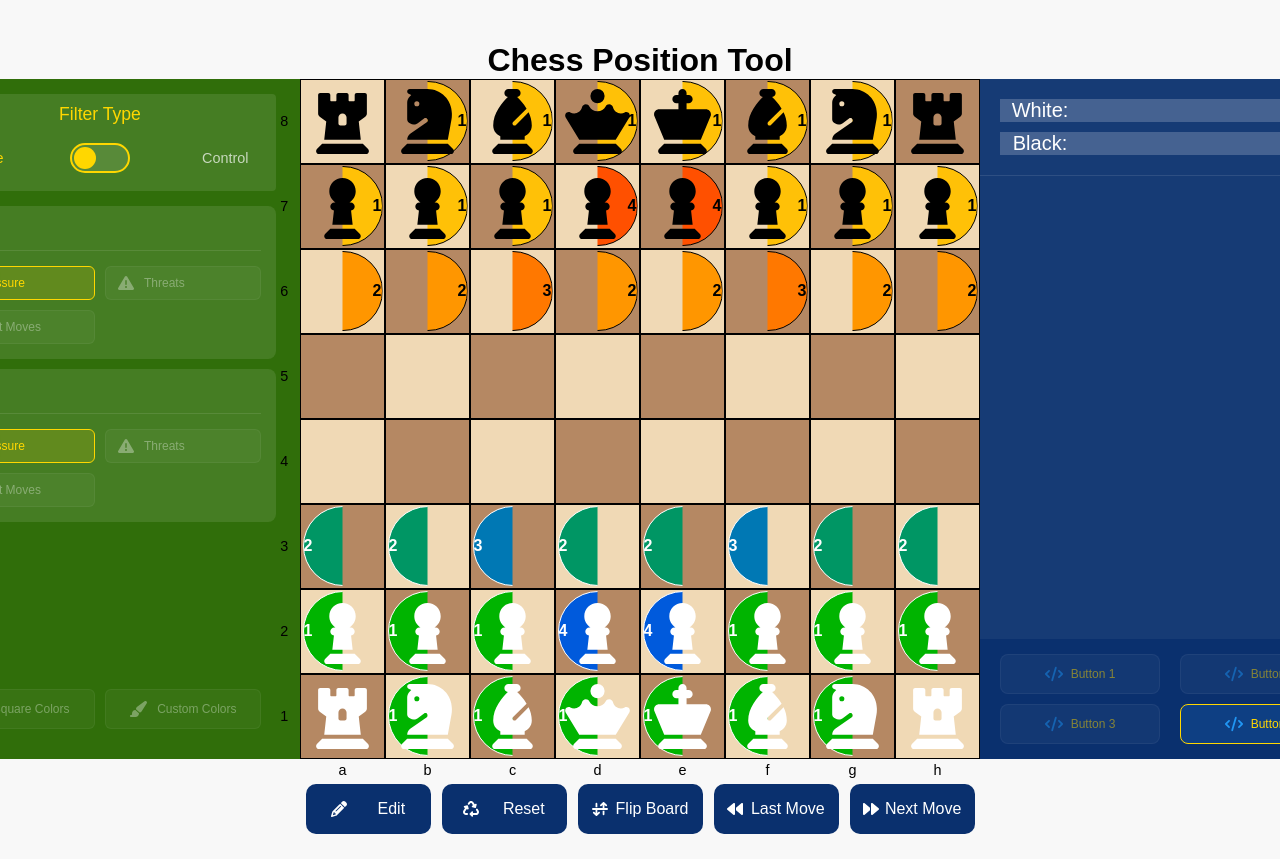
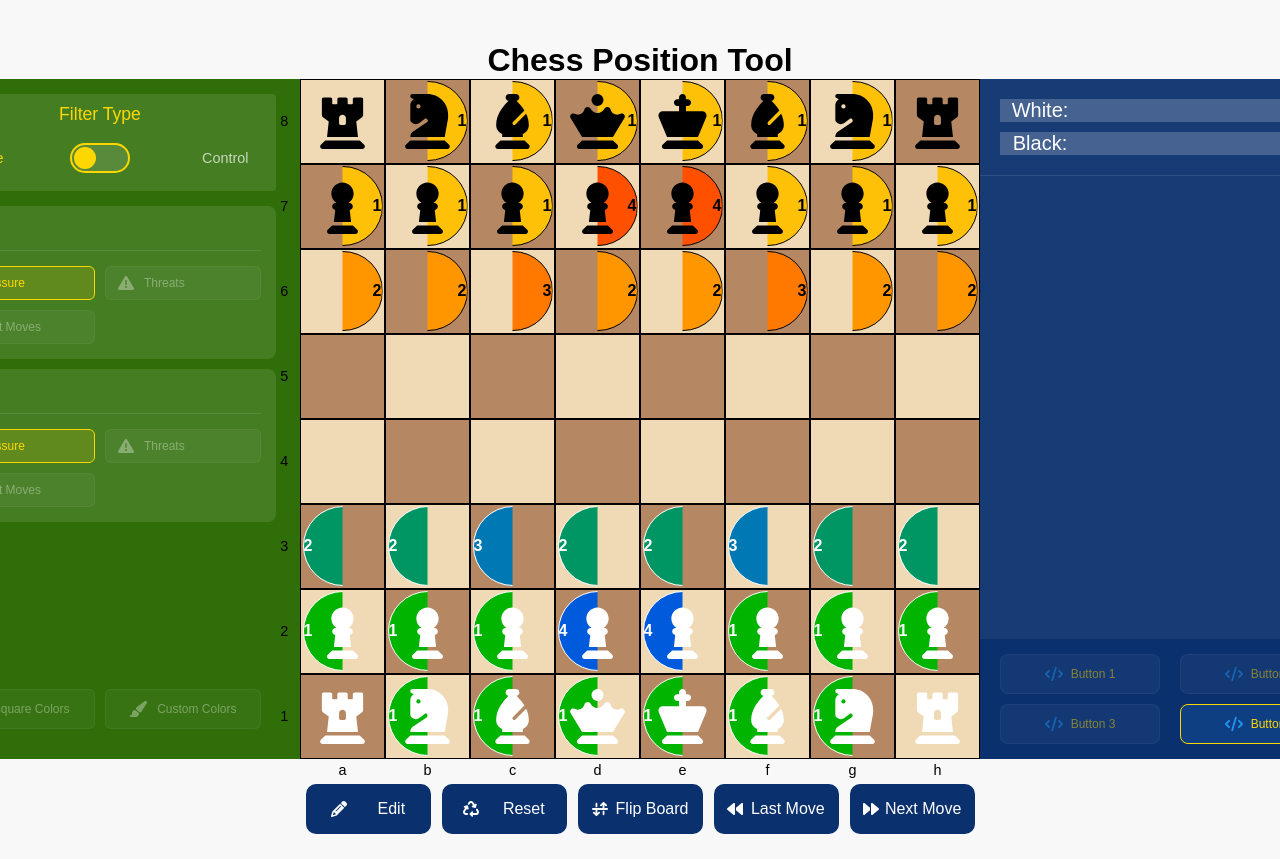
Before and after one commit to kraig-hebert/chess-position-tool, a React (Vite) app: page / in a window 1280 px wide. Shown: the top 859 px of the page. Built offline with nearby package versions, Linux system fonts and the light colour scheme.

Commit message:
updated square stylings

```diff
--- a/src/components/board/pieceIcon/pieceIconStyles.css
+++ b/src/components/board/pieceIcon/pieceIconStyles.css
@@ -1,6 +1,6 @@
 .piece {
   display: flex;
-  font-size: 65px;
+  font-size: 55px;
   user-select: none;
 }
 
--- a/src/components/board/square/squareStyles.css
+++ b/src/components/board/square/squareStyles.css
@@ -3,6 +3,8 @@
   display: flex;
   align-items: center;
   justify-content: center;
+  height: 100%;
+  width: 100%;
   border: 1px solid black;
   background-color: beige;
 }
@@ -87,9 +89,6 @@
   z-index: 1;
   font-weight: bold;
   font-size: 1rem;
-}
-
-.white-filter {
 }
 
 /* Add z-index for pieces to ensure they're on top */
```
Also changed, not shown: 1 other file (tests, documents, lock files or other folders).
